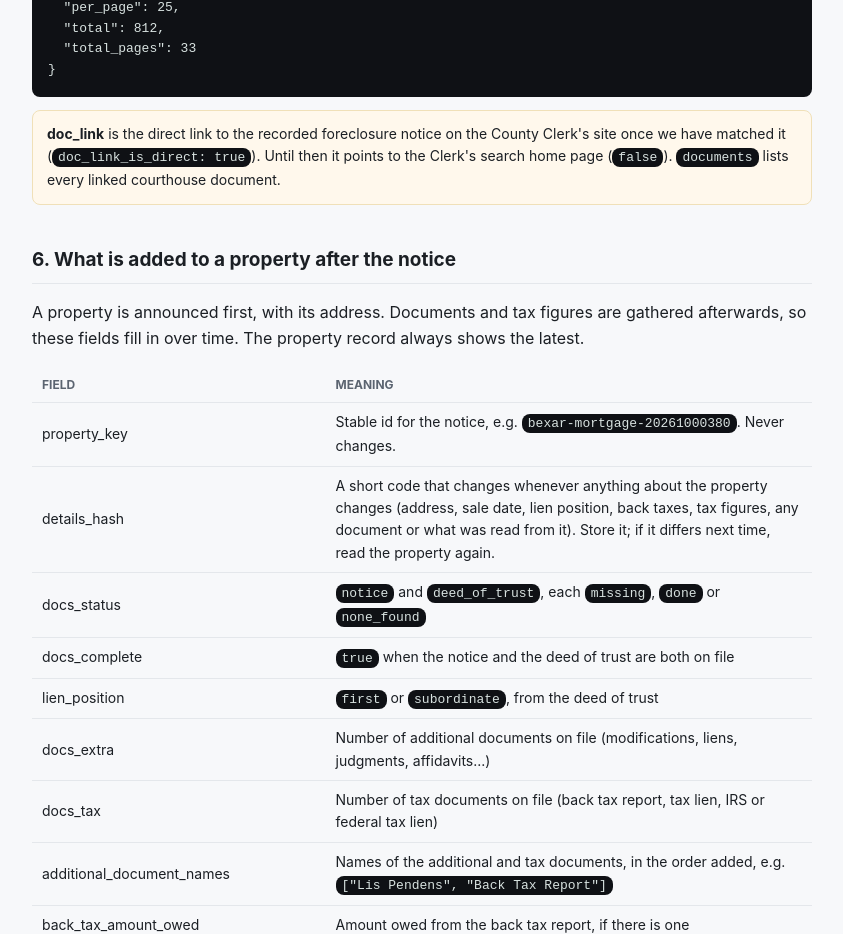
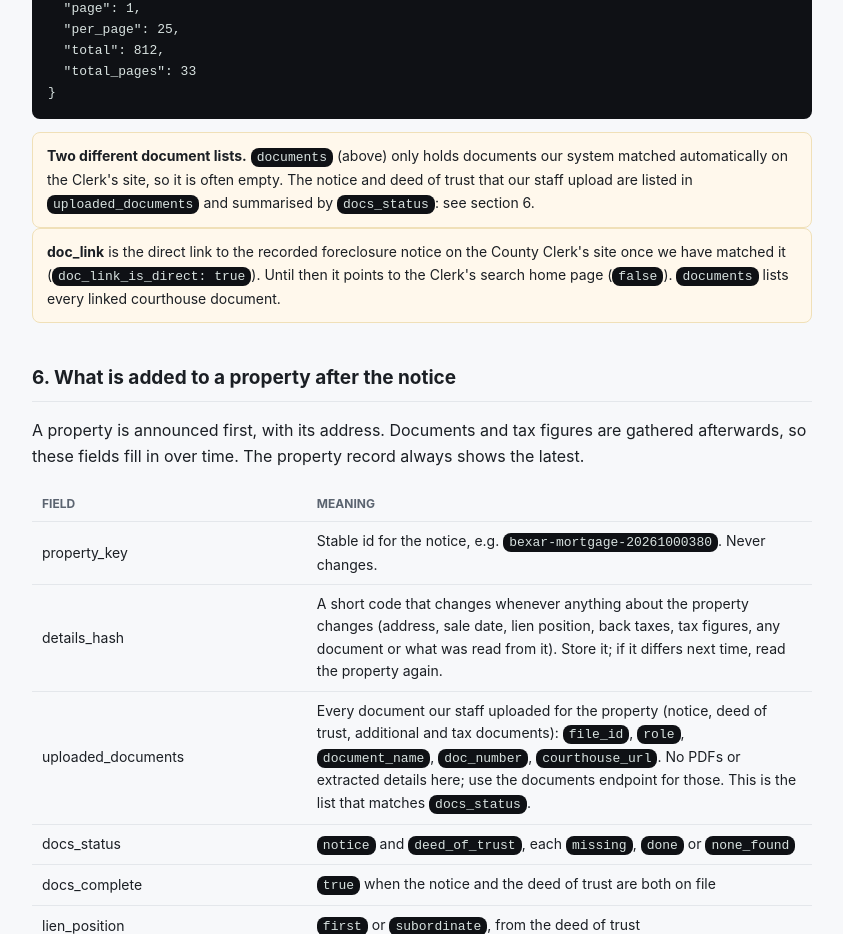
Before and after one commit to hunterreix/REIXCountyForeclosures, a plain HTML site: page static/docs.html in a window 1280 px wide. Shown: the part 3278-4212 px from the top of the page, without its empty margins (218-1061 px from the left). Drawn offline with Linux system fonts and the light colour scheme.

Commit message:
Clarify document access permissions and uploads
Updated the documentation to clarify the permissions required for accessing property documents and added information about uploaded documents.

```diff
--- a/static/docs.html
+++ b/static/docs.html
@@ -72,7 +72,7 @@ curl -b jar.txt -X POST https://YOUR-DOMAIN/api/v1/keys \
     <tr><td><span class="badge">GET</span>/api/v1/changes?after=&lt;cursor&gt;</td><td>What changed since your last check (new notices, new or removed documents). Every property has a stable <code>property_key</code>; documents may arrive days after the property.</td></tr>
     <tr><td><span class="badge">GET</span>/api/v1/lists</td><td>The monthly lists: every sale month with its counts (total, confirmed, provisional, documents complete)</td></tr>
     <tr><td><span class="badge">GET</span>/api/v1/lists/&lt;YYYY-MM&gt;</td><td>One monthly list: all notices for that sale month, paged. Add <code>?format=csv</code> for the whole month as a CSV file. A notice has a <code>sale_date</code> once it is confirmed from the notice document; until then it is placed by the county filing cycle (<code>list_basis</code>: <code>county_cycle</code>) and may move to another month.</td></tr>
-    <tr><td><span class="badge">GET</span>/api/v1/properties/&lt;property_key&gt;/documents</td><td>Every document on file for a property (notice, deed of trust, additional and tax documents) with what was read from each. Needs the <code>documents</code> permission on your key.</td></tr>
+    <tr><td><span class="badge">GET</span>/api/v1/properties/&lt;property_key&gt;/documents</td><td>Every document on file for a property (notice, deed of trust, additional and tax documents) with what was read from each. Needs the <code>documents</code> permission on your key; without it the answer is a 403 error, not an empty list.</td></tr>
     <tr><td><span class="badge">GET</span>/api/v1/files/&lt;file_id&gt;</td><td>The PDF of one document. Needs the <code>documents</code> permission.</td></tr>
     <tr><td><span class="badge">POST</span>/api/v1/keys</td><td>Create an API key (signed-in account required)</td></tr>
   </table>
@@ -129,6 +129,10 @@ curl -b jar.txt -X POST https://YOUR-DOMAIN/api/v1/keys \
   "total_pages": 33
 }</pre>
 
+  <div class="note"><b>Two different document lists.</b> <code>documents</code> (above) only holds documents our system matched
+  automatically on the Clerk's site, so it is often empty. The notice and deed of trust that our staff upload are listed in
+  <code>uploaded_documents</code> and summarised by <code>docs_status</code>: see section 6.</div>
+
   <div class="note"><b>doc_link</b> is the direct link to the recorded foreclosure notice on the County Clerk's
   site once we have matched it (<code>doc_link_is_direct: true</code>). Until then it points to the Clerk's
   search home page (<code>false</code>). <code>documents</code> lists every linked courthouse document.</div>
@@ -140,6 +144,7 @@ curl -b jar.txt -X POST https://YOUR-DOMAIN/api/v1/keys \
     <tr><th>Field</th><th>Meaning</th></tr>
     <tr><td>property_key</td><td>Stable id for the notice, e.g. <code>bexar-mortgage-20261000380</code>. Never changes.</td></tr>
     <tr><td>details_hash</td><td>A short code that changes whenever anything about the property changes (address, sale date, lien position, back taxes, tax figures, any document or what was read from it). Store it; if it differs next time, read the property again.</td></tr>
+    <tr><td>uploaded_documents</td><td>Every document our staff uploaded for the property (notice, deed of trust, additional and tax documents): <code>file_id</code>, <code>role</code>, <code>document_name</code>, <code>doc_number</code>, <code>courthouse_url</code>. No PDFs or extracted details here; use the documents endpoint for those. This is the list that matches <code>docs_status</code>.</td></tr>
     <tr><td>docs_status</td><td><code>notice</code> and <code>deed_of_trust</code>, each <code>missing</code>, <code>done</code> or <code>none_found</code></td></tr>
     <tr><td>docs_complete</td><td><code>true</code> when the notice and the deed of trust are both on file</td></tr>
     <tr><td>lien_position</td><td><code>first</code> or <code>subordinate</code>, from the deed of trust</td></tr>
```
